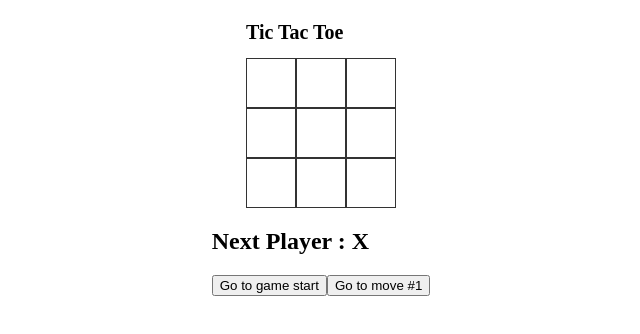
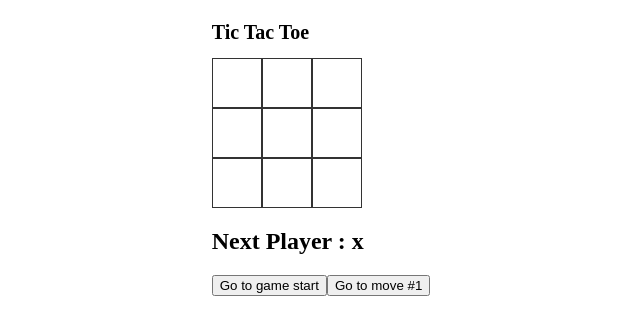
Before and after one commit to joywhy/miniProject, a React (Create React App) app in the folder tictactoe/: page / in a window 1280 px wide. Shown: the top 334 px of the page, without its empty margins (319-959 px from the left). Built offline with nearby package versions, Linux system fonts and the light colour scheme.

Commit message:
refactor: controller를 board 자식 컴포넌트로 변경

```diff
--- a/tictactoe/src/App.js
+++ b/tictactoe/src/App.js
@@ -1,16 +1,9 @@
 import Board from './component/Board';
-import Controller from './Controller';
 import './App.css';
-import { useState } from 'react';
 function App() {
-  const [player, setPlayer] = useState('X');
-  function handlePlayer() {
-    player === 'X' ? setPlayer('O') : setPlayer('X');
-  }
   return (
     <div className="app">
-      <Board player={player} setPlayer={handlePlayer} />
-      <Controller player={player} />
+      <Board />
     </div>
   );
 }
--- a/tictactoe/src/component/Board.js
+++ b/tictactoe/src/component/Board.js
@@ -1,13 +1,16 @@
 import React, { useState } from 'react';
 import Square from './Square';
+import Controller from './Controller';
 import './Board.css';
-const Board = ({ player, setPlayer }) => {
+const Board = () => {
   const [squares, setSquares] = useState(Array(9).fill(null));
+  const [xisNext, setXisNext] = useState(true);
+
   const handleClick = (i) => {
     const newSquares = squares.slice();
-    newSquares[i] = player;
+    newSquares[i] = xisNext ? 'X' : '0';
     setSquares(newSquares);
-    setPlayer();
+    setXisNext(!xisNext);
   };
   const renderSqure = (i) => {
     return <Square value={squares[i]} onClick={() => handleClick(i)} />;
@@ -31,6 +34,7 @@ const Board = ({ player, setPlayer }) => {
         {renderSqure(7)}
         {renderSqure(8)}
       </div>
+      <Controller xisNext={xisNext} />
     </div>
   );
 };
--- a/tictactoe/src/Controller.js
+++ b/tictactoe/src/component/Controller.js
@@ -1,7 +1,7 @@
 import React from 'react';
 
-const Controller = ({ player }) => {
-  const status = `Next Player : ${player}`;
+const Controller = ({ xisNext }) => {
+  const status = `Next Player : ${xisNext ? 'x' : '0'}`;
   return (
     <div>
       <h2>{status}</h2>
```
